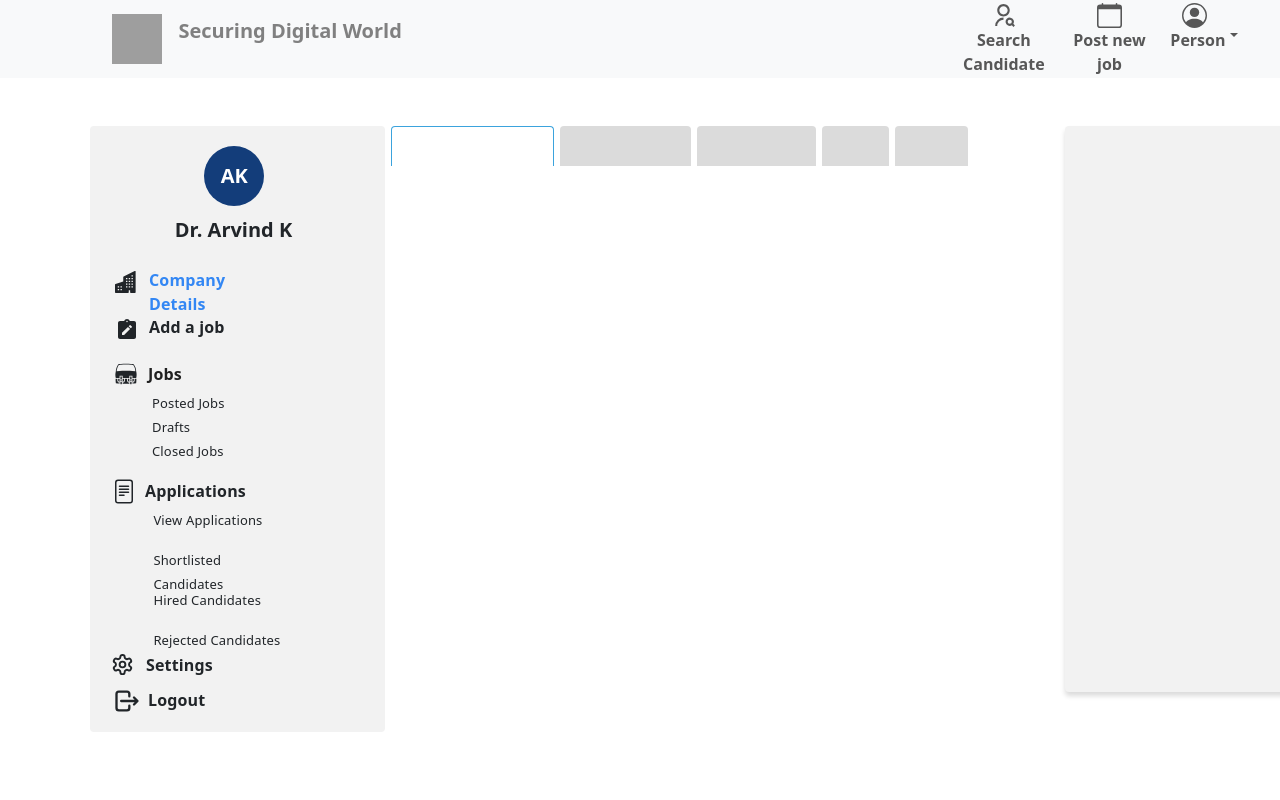
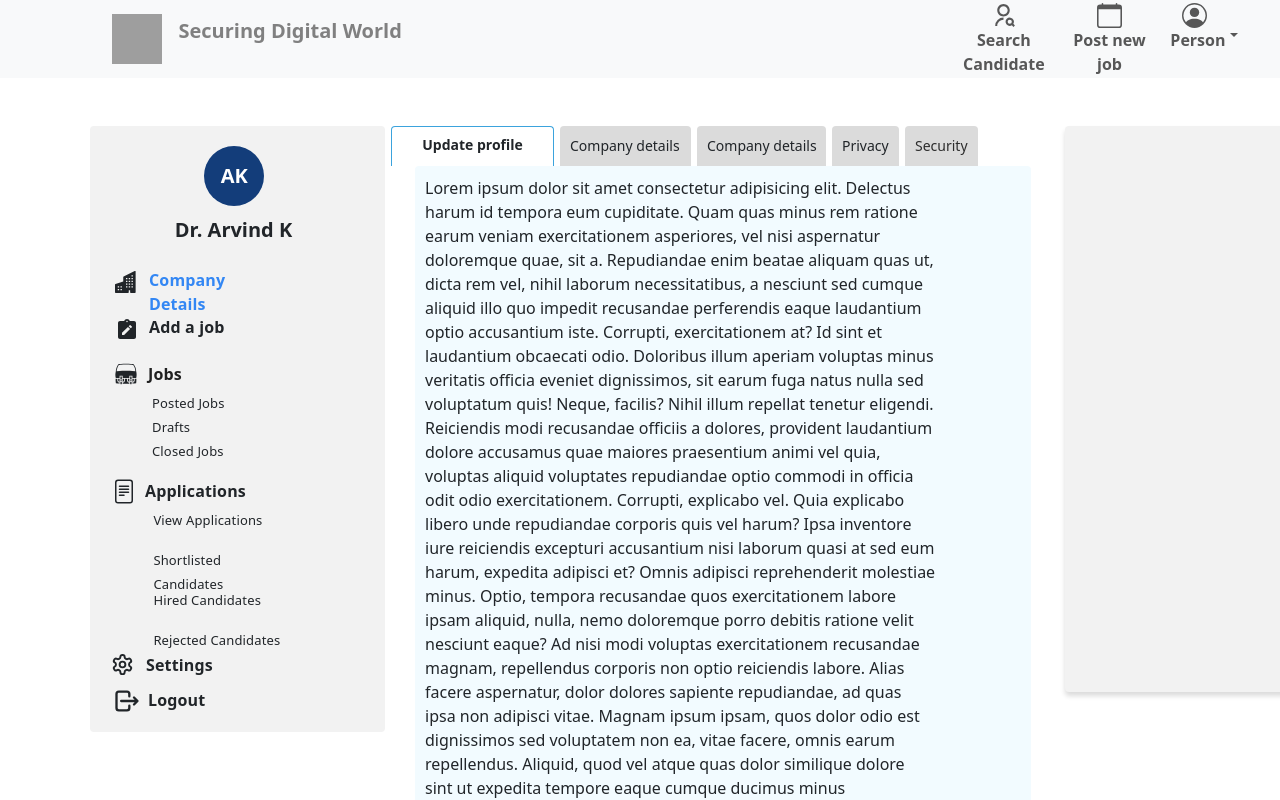
Before and after one commit to Shanky43/infosec, a React (Create React App) app: page / in a window 1280 px wide. Shown: the top 800 px of the page. Built offline with nearby package versions, Linux system fonts and the light colour scheme; grey boxes are pictures that could not be loaded.

Commit message:
tabs are added

```diff
--- a/src/Components/Content/Content.jsx
+++ b/src/Components/Content/Content.jsx
@@ -1,5 +1,10 @@
 import React, { useState } from 'react';
 import './content.css';
+import Tabv1 from '../../Pages/ContentTabs/Tabv1';
+import Tabv2 from '../../Pages/ContentTabs/Tabv2';
+import Tabv3 from '../../Pages/ContentTabs/Tabv3';
+import Tabv4 from '../../Pages/ContentTabs/Tabv4';
+import Tabv5 from '../../Pages/ContentTabs/Tabv5';
 
 const Content = () => {
     const [activeTab, setActiveTab] = useState('tabv1');
@@ -8,44 +13,70 @@ const Content = () => {
         setActiveTab(tab);
     };
 
+    const renderTabContent = () => {
+        switch (activeTab) {
+            case 'tabv1':
+                return <Tabv1 />;
+            case 'tabv2':
+                return <Tabv2 />;
+            case 'tabv3':
+                return <Tabv3 />;
+            case 'tabv4':
+                return <Tabv4 />;
+            case 'tabv5':
+                return <Tabv5 />;
+            default:
+                return null;
+        }
+    };
+
     return (
-        <div className='main-content-center'>
-            <div className='content-center'>
+        <div className="main-content-center">
+            <div className="content-center">
                 <div className="tab-organism">
                     <div className="frame29">
                         <div
                             className={`tabv1 ${activeTab === 'tabv1' ? 'active' : ''}`}
                             onClick={() => handleTabClick('tabv1')}
                         >
-                            {/* Content for tabv1 */}
+                            <div className="frame27">
+                                <p className="tab1name">Update profile</p>
+                            </div>
                         </div>
                         <div
                             className={`tabv2 ${activeTab === 'tabv2' ? 'active' : ''}`}
                             onClick={() => handleTabClick('tabv2')}
                         >
-                            {/* Content for tabv2 */}
+                            <div className="frame31">
+                                <p className="tab2name">Company details</p>
+                            </div>
                         </div>
                         <div
                             className={`tabv3 ${activeTab === 'tabv3' ? 'active' : ''}`}
                             onClick={() => handleTabClick('tabv3')}
                         >
-                            {/* Content for tabv3 */}
+                            <div className="frame31">
+                                <p className="tab2name">Company details</p>
+                            </div>
                         </div>
                         <div
                             className={`tabv4 ${activeTab === 'tabv4' ? 'active' : ''}`}
                             onClick={() => handleTabClick('tabv4')}
                         >
-                            {/* Content for tabv4 */}
+                            <div className="frame31-1">
+                                <p className="tab4name">Privacy</p>
+                            </div>
                         </div>
                         <div
                             className={`tabv5 ${activeTab === 'tabv5' ? 'active' : ''}`}
                             onClick={() => handleTabClick('tabv5')}
                         >
-                            {/* Content for tabv5 */}
+                            <div className="frame31-2">
+                                <p className="tab5name">Security</p>
+                            </div>
                         </div>
-
                     </div>
-
+                    <div className="tabscontent">{renderTabContent()}</div>
                 </div>
             </div>
         </div>
--- a/src/Components/SideBar/sidebar2.css
+++ b/src/Components/SideBar/sidebar2.css
@@ -32,7 +32,8 @@
     margin-left: 6px;
     width: 163px;
     height: 40px;
-    padding: 11px 20px 11px 20px;
+    display: flex;
+    padding: 11px 20px 11px 30px;
     border-radius: 4px 4px 0px 0px;
     border: 1px 1px 0px 1px;
     gap: 6px;
@@ -57,15 +58,14 @@
 }
 
 .tabv3 {
-    width: 119px;
+    width: 129px;
     height: 40px;
     padding: 4px 0px 0px 0px;
     border-radius: 4px 4px 0px 0px;
     border: 1px 1px 0px 1px;
-    /* border: 1px solid blue; */
-    cursor: pointer;
     background: linear-gradient(0deg, #DBDBDB, #DBDBDB),
         linear-gradient(0deg, #F2F2F2, #F2F2F2);
+
 }
 
 .tabv4 {
@@ -100,6 +100,100 @@
     border-width: 1px 1px 0px 1px;
     border-style: solid;
     border-color: #3BA3DD;
+    font-weight: 700;
     background: linear-gradient(0deg, white, white),
         linear-gradient(0deg, #FFFFFF, #FFFFFF);
 }
+
+
+.tabscontent {
+    width: 616px;
+    height: 845px;
+    padding: 10px 95px 10px 10px;
+    border-radius: 4px;
+
+    background: #E6F7FF80;
+    margin-left: 30px;
+}
+
+.frame27 {
+    width: 101px;
+    height: 14px;
+    gap: 6px;
+    display: flex;
+    justify-content: center;
+    /* border: 1px solid black; */
+}
+
+.tab1name {
+    text-align: center;
+    font-size: 14px;
+    font-weight: 400;
+    line-height: 14px;
+    letter-spacing: 0em;
+    text-align: left;
+}
+
+.frame31 {
+    width: 131px;
+    height: 36px;
+    padding: 9px 10px 8px 10px;
+    border-radius: 4px 4px 0px 0px;
+    border: 1px 1px 0px 1px;
+    gap: 6px;
+
+}
+
+.tab2name {
+    font-size: 14px;
+    font-weight: 400;
+    line-height: 14px;
+    letter-spacing: 0em;
+    text-align: left;
+}
+
+.frame31-1 {
+    width: 67px;
+    height: 36px;
+    padding: 9px 10px 8px 10px;
+    border-radius: 4px 4px 0px 0px;
+    border: 1px 1px 0px 1px;
+    gap: 6px;
+}
+
+.tab4name {
+    font-size: 14px;
+    font-weight: 400;
+    line-height: 14px;
+    letter-spacing: 0em;
+    text-align: left;
+}
+
+.frame31-2 {
+    width: 73px;
+    height: 36px;
+    padding: 9px 10px 8px 10px;
+    border-radius: 4px 4px 0px 0px;
+    border: 1px 1px 0px 1px;
+    gap: 6px;
+}
+
+.tab5name {
+    font-size: 14px;
+    font-weight: 400;
+    line-height: 14px;
+    letter-spacing: 0em;
+    text-align: left;
+    color: #000000CC;
+
+}
+
+.tabv1.active>div>p,
+.tabv2.active>div>p,
+.tabv3.active>div>p,
+.tabv4.active>div>p,
+.tabv5.active>div>p {
+
+    font-weight: 700;
+
+}
--- /dev/null
+++ b/src/Pages/ContentTabs/Tabv1.jsx
@@ -0,0 +1,22 @@
+import React from 'react'
+
+const Tabv1 = () => {
+    return (
+        <div>
+            <p>
+                Lorem ipsum dolor sit amet consectetur adipisicing elit. Delectus harum id tempora eum cupiditate. Quam quas minus rem ratione earum veniam exercitationem asperiores, vel nisi aspernatur doloremque quae, sit a.
+                Repudiandae enim beatae aliquam quas ut, dicta rem vel, nihil laborum necessitatibus, a nesciunt sed cumque aliquid illo quo impedit recusandae perferendis eaque laudantium optio accusantium iste. Corrupti, exercitationem at?
+                Id sint et laudantium obcaecati odio. Doloribus illum aperiam voluptas minus veritatis officia eveniet dignissimos, sit earum fuga natus nulla sed voluptatum quis! Neque, facilis? Nihil illum repellat tenetur eligendi.
+                Reiciendis modi recusandae officiis a dolores, provident laudantium dolore accusamus quae maiores praesentium animi vel quia, voluptas aliquid voluptates repudiandae optio commodi in officia odit odio exercitationem. Corrupti, explicabo vel.
+                Quia explicabo libero unde repudiandae corporis quis vel harum? Ipsa inventore iure reiciendis excepturi accusantium nisi laborum quasi at sed eum harum, expedita adipisci et? Omnis adipisci reprehenderit molestiae minus.
+                Optio, tempora recusandae quos exercitationem labore ipsam aliquid, nulla, nemo doloremque porro debitis ratione velit nesciunt eaque? Ad nisi modi voluptas exercitationem recusandae magnam, repellendus corporis non optio reiciendis labore.
+                Alias facere aspernatur, dolor dolores sapiente repudiandae, ad quas ipsa non adipisci vitae. Magnam ipsum ipsam, quos dolor odio est dignissimos sed voluptatem non ea, vitae facere, omnis earum repellendus.
+                Aliquid, quod vel atque quas dolor similique dolore sint ut expedita tempore eaque cumque ducimus minus necessitatibus amet, libero cum ipsam assumenda vero harum! Dolorem blanditiis molestiae inventore sapiente dicta.
+                Amet eum officiis recusandae eveniet deserunt ullam voluptatibus inventore maxime, ab modi et iste temporibus expedita incidunt quae blanditiis distinctio. Commodi cum animi nisi esse nostrum non beatae blanditiis incidunt.
+                Distinctio, in reprehenderit dicta nam dignissimos placeat quisquam obcaecati perferendis! Eum officiis, dolorum asperiores autem quis hic itaque accusamus soluta aut molestiae id! Delectus atque laborum quo vero libero animi.
+            </p>
+        </div>
+    )
+}
+
+export default Tabv1
--- /dev/null
+++ b/src/Pages/ContentTabs/Tabv2.jsx
@@ -0,0 +1,9 @@
+import React from 'react'
+
+const Tabv2 = () => {
+    return (
+        <div>Tabv2</div>
+    )
+}
+
+export default Tabv2
--- /dev/null
+++ b/src/Pages/ContentTabs/Tabv3.jsx
@@ -0,0 +1,9 @@
+import React from 'react'
+
+const Tabv3 = () => {
+  return (
+    <div>Tabv3</div>
+  )
+}
+
+export default Tabv3
--- /dev/null
+++ b/src/Pages/ContentTabs/Tabv4.jsx
@@ -0,0 +1,9 @@
+import React from 'react'
+
+const Tabv4 = () => {
+  return (
+    <div>Tabv4</div>
+  )
+}
+
+export default Tabv4
--- /dev/null
+++ b/src/Pages/ContentTabs/Tabv5.jsx
@@ -0,0 +1,9 @@
+import React from 'react'
+
+const Tabv5 = () => {
+    return (
+        <div>Tabv5</div>
+    )
+}
+
+export default Tabv5
```
